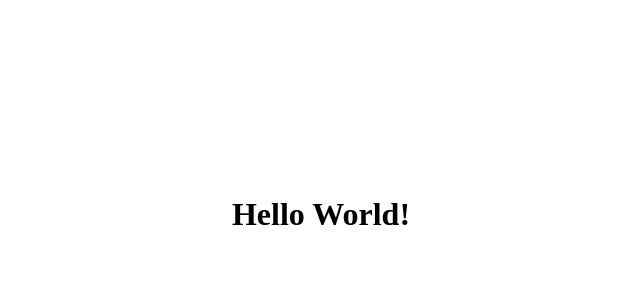
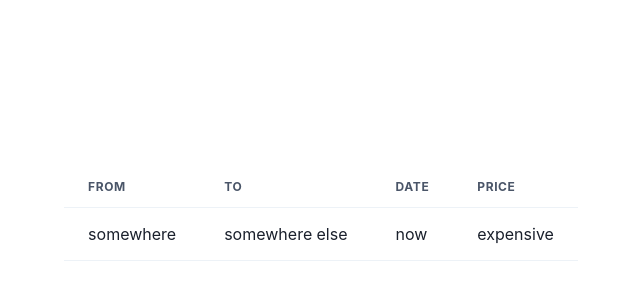
Before and after one commit to coding-z/Traveller, a Next.js app: page / in a window 1280 px wide. Shown: the part 186-486 px from the top of the page, without its empty margins (319-959 px from the left). Built offline with nearby package versions, Linux system fonts and the light colour scheme.

Commit message:
Setup Chakra UI

```diff
--- a/app/layout.tsx
+++ b/app/layout.tsx
@@ -1,9 +1,19 @@
+"use client";
+
+import { ChakraProvider } from "@chakra-ui/react";
 import React from "react";
+import "./global.css";
 
-export default function RootLayout({ children }: { children: React.ReactNode }) {
+export default function RootLayout({
+  children,
+}: {
+  children: React.ReactNode;
+}) {
   return (
     <html lang="en-GB" dir="ltr">
-      <body>{children}</body>
+      <body>
+        <ChakraProvider>{children}</ChakraProvider>
+      </body>
     </html>
   );
 }
--- a/app/page.tsx
+++ b/app/page.tsx
@@ -1,8 +1,35 @@
+import {
+  Table,
+  TableContainer,
+  Tbody,
+  Td,
+  Th,
+  Thead,
+  Tr,
+} from "@chakra-ui/react";
 import React from "react";
-import "./global.module.css";
 
 export default function Page() {
   return (
-    <h1>Hello World!</h1>
+    <TableContainer>
+      <Table variant="simple">
+        <Thead>
+          <Tr>
+            <Th>From</Th>
+            <Th>To</Th>
+            <Th>Date</Th>
+            <Th>Price</Th>
+          </Tr>
+        </Thead>
+        <Tbody>
+          <Tr>
+            <Td>somewhere</Td>
+            <Td>somewhere else</Td>
+            <Td>now</Td>
+            <Td>expensive</Td>
+          </Tr>
+        </Tbody>
+      </Table>
+    </TableContainer>
   );
 }
--- a/package.json
+++ b/package.json
@@ -25,9 +25,14 @@
   ],
   "author": "coding-z",
   "dependencies": {
+    "@chakra-ui/next-js": "^2.4.2",
+    "@chakra-ui/react": "^2.10.3",
+    "@emotion/react": "^11.13.3",
+    "@emotion/styled": "^11.13.0",
     "@types/node": "^22.7.7",
     "@types/react": "^18.3.11",
     "@types/react-dom": "^18.3.1",
+    "framer-motion": "^11.11.9",
     "next": "^14.2.15",
     "react": "^18.3.1",
     "react-dom": "^18.3.1",
```
Also changed, not shown: app/global.css (renamed from app/global.module.css), 2 other files (tests, documents, lock files or other folders).
